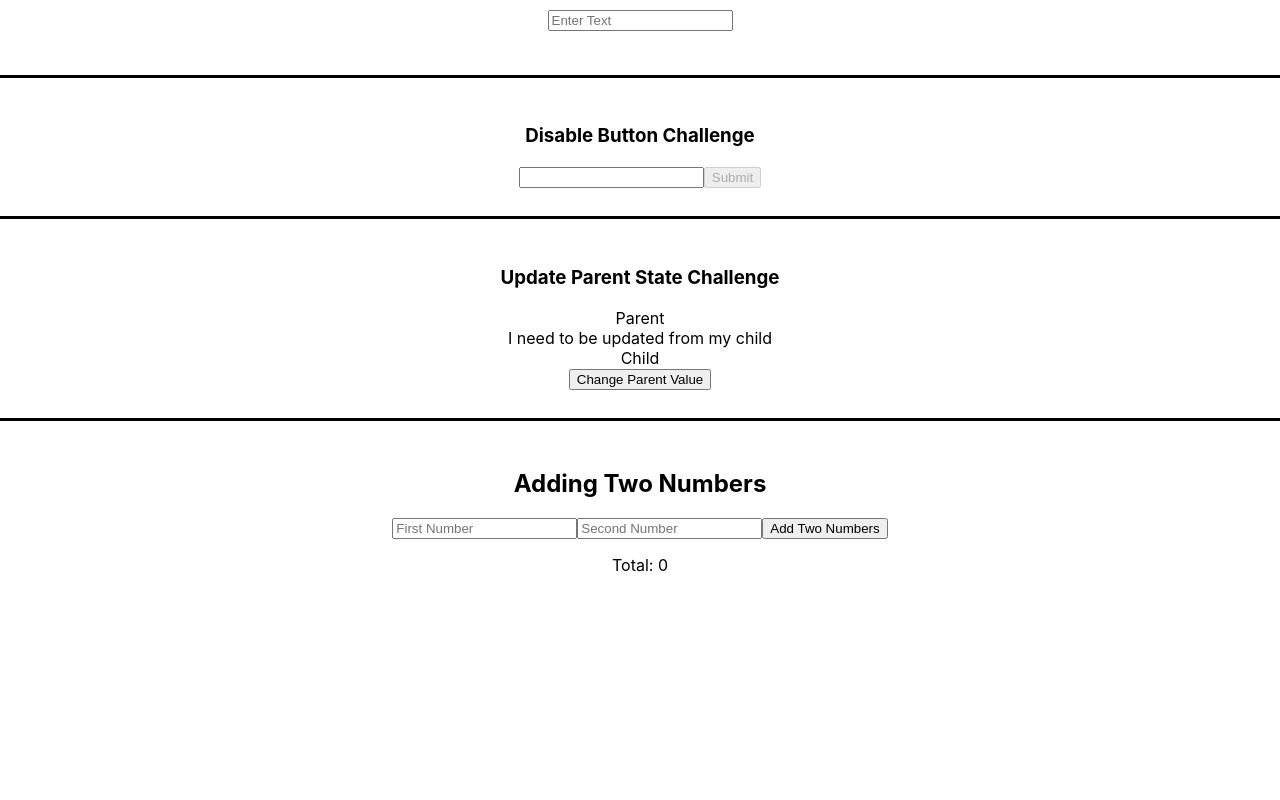
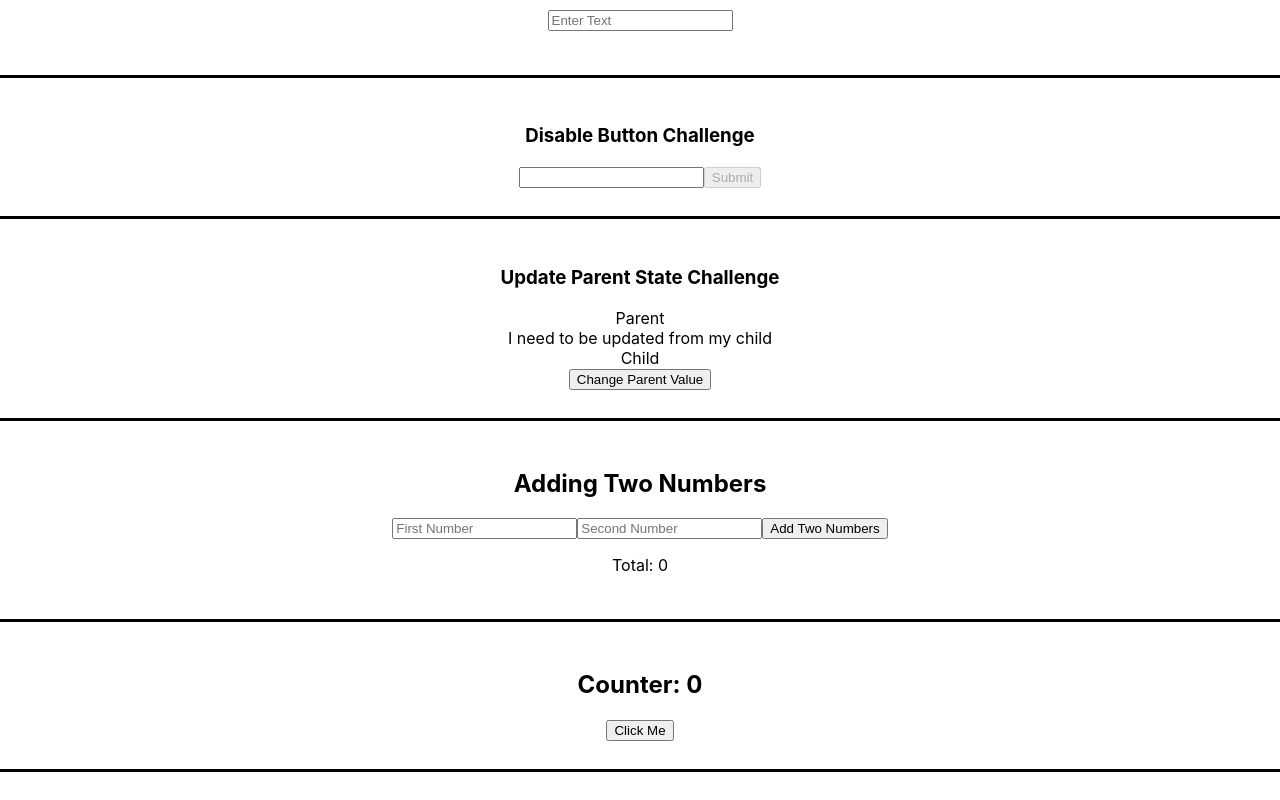
Before and after one commit to bgoonz/REACT_INTERVIEW_2023, a React (Create React App) app in the folder sandbox/: page / in a window 1280 px wide. Shown: the part 803-1603 px from the top of the page. Before the commit the page ends 1394 px from the top, so only its background shows below. Built offline with nearby package versions, Linux system fonts and the light colour scheme; no server answers.

Commit message:
count up and down between 1 and 5

```diff
--- a/sandbox/src/App.js
+++ b/sandbox/src/App.js
@@ -9,7 +9,9 @@ import FetchComments from "./components/fetch-comments/FetchComments";
 import Sum from "./components/sum-of-numbers/Sum";
 import Toggle from "./components/toggle-show-hide/Toggle";
 import ParentComponent from "./components/update-parent-state/ParentComponent";
+import Counter from './components/count-between-one-and-five/Counter'
 import { CountContextProvider } from "./context/store";
+
 
 function App() {
   return (
@@ -35,6 +37,9 @@ function App() {
       <ParentComponent />
       <Spacer />
       <Sum />
+      <Spacer />
+      <Counter />
+      <Spacer />
     </div>
   );
 }
--- /dev/null
+++ b/sandbox/src/components/count-between-one-and-five/Counter.js
@@ -0,0 +1,26 @@
+import { useState } from "react";
+
+const Counter = () => {
+  const [counter, setCounter] = useState(0);
+  const [up, setUp] = useState(true);
+
+  const handleClick = () => {
+    if (counter >= 4) {
+      setUp(false);
+    } else if (counter <= 1) {
+      setUp(true);
+    }
+    if (up) {
+      setCounter(counter + 1);
+    } else {
+      setCounter(counter - 1);
+    }
+  };
+  return (
+    <div>
+      <h2>Counter: {counter}</h2>
+      <button onClick={handleClick}>Click Me</button>
+    </div>
+  );
+};
+export default Counter;
```
